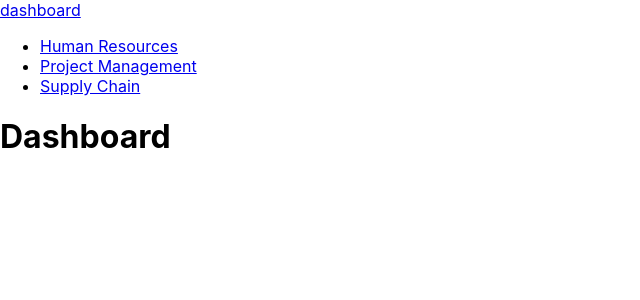
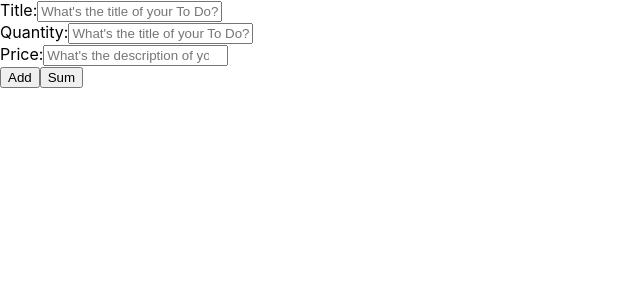
Before and after one commit to v1nss/enterprise-resource-planning, a React (Create React App) app: page / in a window 1280 px wide. Shown: the top 300 px of the page, without its empty margins (0-640 px from the left). Built offline with nearby package versions, Linux system fonts and the light colour scheme.

Commit message:
not yet done

```diff
--- a/src/App.js
+++ b/src/App.js
@@ -1,30 +1,130 @@
-import './App.css';
-import {
-  Route,
-  Routes
-} from "react-router-dom";
+import React, { useState, useEffect } from "react";
 
-import Navbar from './Navbar';
-import Dashboard from './pages/Dashboard';
-import HumanResources from './pages/HumanResources';
-import ProjectManagement from './pages/ProjectManagement';
-import SupplyChain from './pages/SupplyChain';
+import { FiTrash } from "react-icons/fi";
+import { FiCheck } from "react-icons/fi";
+import { FiEdit2 } from "react-icons/fi";
 
+const InventoryManagement = () => {
+  const [allExpense, setAllExpense] = useState([]);
+  const [newExpense, setNewExepense] = useState("");
+  const [newQuantity, setNewQuantity] = useState("");
+  const [newPrice, setNewPrice] = useState("");
+  const [completedTodos, setCompletedTodos] = useState([]);
+  const [isCompletedScreen, setIsCompletedScreen] = useState(false);
+  const [, setIsEditingTodo] = useState(false);
+  const [newEditedTodoTitle, setNewEditedTodoTitle] = useState("");
+  const [newEditedDescription, setNewEditedDescription] = useState("");
+  const [editingTodoIndex, setEditingTodoIndex] = useState(null);
 
-function App() {
+  const handleAddNewExpense = () => {
+    let newToDoObj = {
+      title: newExpense,
+      description: newPrice,
+    };
+    if (newExpense.trim() !== "") {
+      let updatedTodoArr = [...allExpense];
+      updatedTodoArr.push(newToDoObj);
+      setAllExpense(updatedTodoArr);
+      localStorage.setItem("todolist", JSON.stringify(updatedTodoArr));
+      setNewPrice("");
+      setNewQuantity("");
+      setNewExepense("");
+    } else {
+      alert("Title cannot be empty. Please enter a title.");
+    }
+  };
+
+  const handleInventoryDelete = (index) => {
+    let reducedTodos = [...allExpense];
+    reducedTodos.splice(index, 1);
+    localStorage.setItem("todolist", JSON.stringify(reducedTodos));
+    setAllExpense(reducedTodos);
+  };
+
+  const handleSum = () => {
+    let updatedTodoArr = [...allExpense];
+    let totalNewPrice = updatedTodoArr.reduce(
+      (total, todo) => total + parseFloat(todo.price),
+      0
+    );
+    console.log(totalNewPrice);
+  };
+
   return (
-    <>
-      <Navbar/>
-      <div className="container">
-        <Routes>
-          <Route path="/" element={<Dashboard/>} />
-          <Route path="/human-resources" element={<HumanResources/>} />
-          <Route path="/project-manegament" element={<ProjectManagement/>} />
-          <Route path="/supply-chain" element={<SupplyChain/>} />
-        </Routes>
+    <div>
+      <div className="inventory-input">
+        <div className="inventory-input-item">
+          <label>Title:</label>
+          <input
+            type="text"
+            value={newExpense}
+            onChange={(e) => setNewExepense(e.target.value)}
+            placeholder="What's the title of your To Do?"
+          />
+        </div>
+        <div className="inventory-input-item">
+          <label>Quantity:</label>
+          <input
+            type="text"
+            value={newExpense}
+            onChange={(e) => setNewQuantity(e.target.value)}
+            placeholder="What's the title of your To Do?"
+          />
+        </div>
+        <div className="inventory-input-item">
+          <label>Price:</label>
+          <input
+            type="number"
+            value={newPrice}
+            onChange={(e) => setNewPrice(e.target.value)}
+            placeholder="What's the description of your To Do?"
+          />
+        </div>
+        <div className="inventory-input-item">
+          <button
+            className="primary-btn"
+            type="button"
+            onClick={handleAddNewExpense}
+          >
+            Add
+          </button>
+          <button className="sum-btn" type="button" onClick={handleSum}>
+            Sum
+          </button>
+        </div>
+        <div className="inventory-list-container">
+          {allExpense.map((item, index) => (
+            <div>
+              <div>
+                <h3>{item.title}</h3>
+                <p>{item.price}</p>
+              </div>
+              <div className="inventory-list-buttons">
+                <FiTrash
+                  title="Delete?"
+                  className="icon-delete"
+                  onClick={() => handleInventoryDelete(index)}
+                />
+                <FiEdit2
+                  title="Edit?"
+                  className="icon"
+                  onClick={() => {
+                    setIsEditingTodo(true);
+                    setEditingTodoIndex(index);
+                  }}
+                />
+                {/* <FiCheck
+                  title="Completed?"
+                  className="check-icon"
+                  onClick={() => handleComplete(index)}
+                /> */}
+              </div>
+            </div>
+          ))}
+        </div>
       </div>
-    </>
+    </div>
   );
-}
+};
 
-export default App;
+export default InventoryManagement;
```
